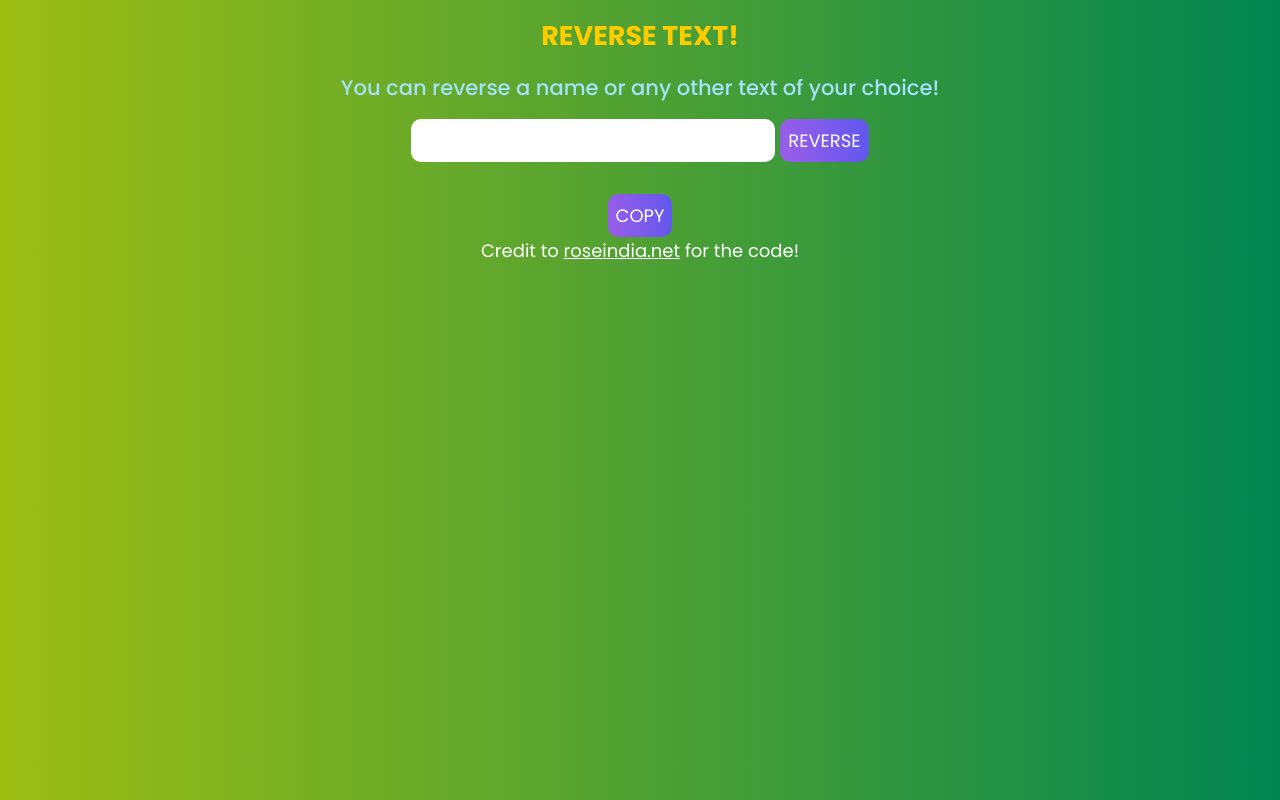
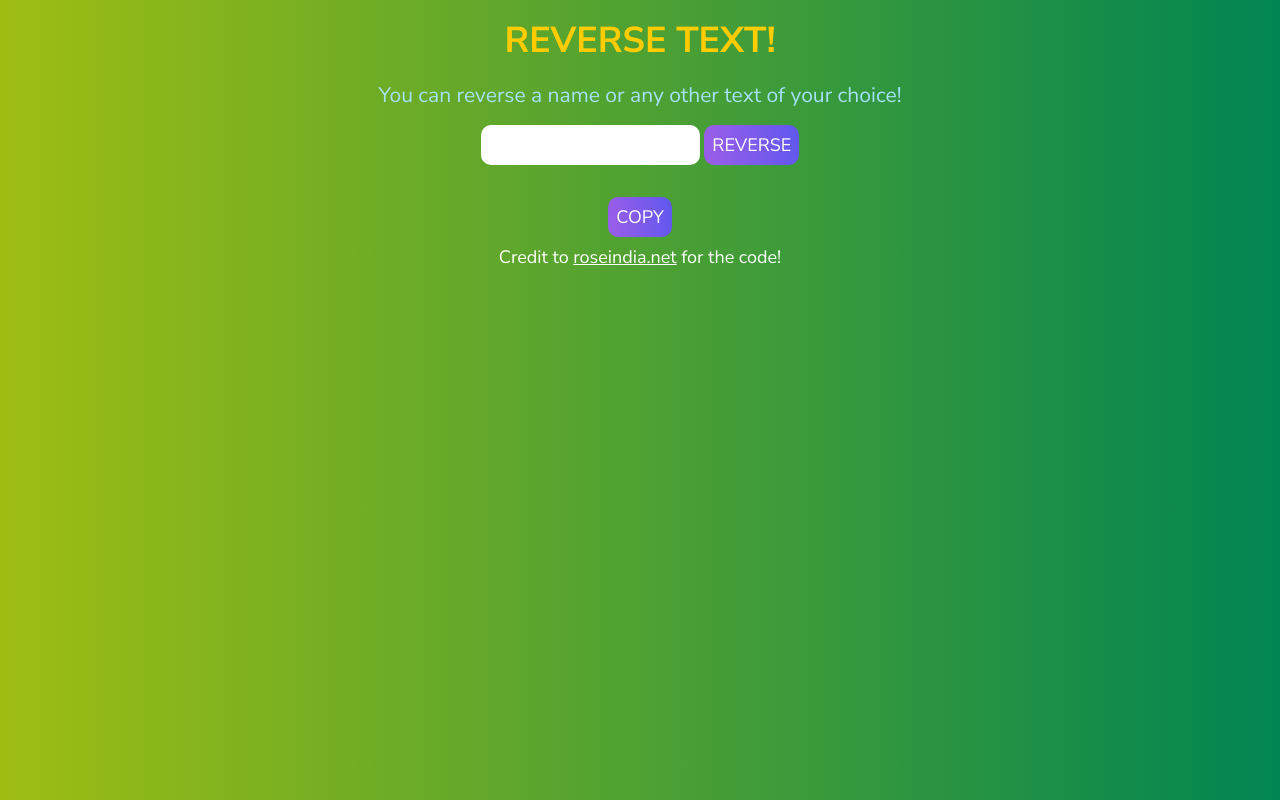
Before and after one commit to KendallDoesCoding/backward-text, a website: page index.html in a window 1280 px wide. Drawn offline with Linux system fonts and the light colour scheme.

Commit message:
updated the font and made other css changes

```diff
--- a/index.html
+++ b/index.html
@@ -12,7 +12,7 @@
 <body>
   <div class="container">
     <!--- Code from https://www.roseindia.net/javascript/javascriptexamples/javascript-reverse-text-string.shtml -->
-    <h2 class="heading">REVERSE TEXT!</h2>
+    <h1 class="heading">REVERSE TEXT!</h1>
     <h3 class="sub-heading">
       You can reverse a name or any other text of your choice!
     </h3>
--- a/styles.css
+++ b/styles.css
@@ -1,10 +1,8 @@
-@import url('https://fonts.googleapis.com/css2?family=Poppins:wght@300;400;500;700&display=swap');
+@import url('https://fonts.googleapis.com/css2?family=Nunito+Sans:wght@300;400;600;700&display=swap');
 
 * {
-  --font-family: "poppins",
-    sans-serif;
-  font-family: "poppins",
-    sans-serif;
+  --font-family: 'Nunito Sans', sans-serif;
+  font-family: 'Nunito Sans', sans-serif;
   box-sizing: border-box;
   padding: 0;
   margin: 0;
@@ -67,6 +65,7 @@
 }
 
 .footer {
+  margin-top: 0.5rem;
   clear: both;
   color: white;
 }
```
